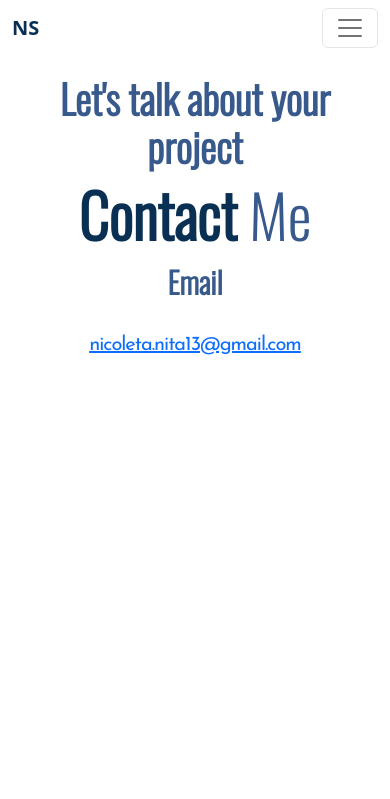
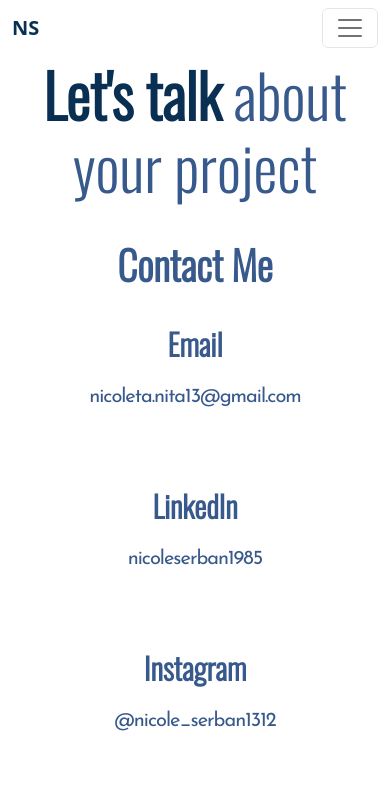
Before and after one commit to nicole1312/Portfolio-project, a plain HTML site: page contact.html in a window 390 px wide. Drawn offline with nearby package versions, Linux system fonts and the light colour scheme.

Commit message:
Added CSS and made page responsive

```diff
--- a/contact.html
+++ b/contact.html
@@ -108,15 +108,34 @@
     <div class="about-contact-body container">
       <div class="row mt-4">
         <div class="col-md-6">
-          <h2 class="about-contact">Let's talk about your project</h2>
-
-          <h1 class="about-contact-h1 mb-1">
-            <strong>Contact</strong><small> Me</small>
+          <h1 class="about-contact-h1 mt-4">
+            <strong>Let's talk</strong><small> about your project</small>
           </h1>
+          <h2 class="about-contact">Contact Me</h2>
           <h3 class="about-contact-h3 mt-1">Email</h3>
           <p>
             <a href="mailto:nicoleta.nita13@gmail.com" class="email">
               nicoleta.nita13@gmail.com
+            </a>
+          </p>
+          <h3 class="about-contact-h3 mt-1">LinkedIn</h3>
+          <p>
+            <a
+              href="https://www.linkedin.com/in/nicoleserban1985"
+              target="_blank"
+              class="linkedin"
+            >
+              nicoleserban1985
+            </a>
+          </p>
+          <h3 class="about-contact-h3 mt-1">Instagram</h3>
+          <p>
+            <a
+              href="https://www.instagram.com/nicole_serban1312/?hl=en"
+              target="_blank"
+              class="instagram"
+            >
+              @nicole_serban1312
             </a>
           </p>
         </div>
--- a/design/styles.css
+++ b/design/styles.css
@@ -56,6 +56,7 @@ p {
   font-family: "Josefin Sans", sans-serif;
   font-size: 20px;
   letter-spacing: -1px;
+  text-align: center;
 }
 
 .discover-more-link {
@@ -77,11 +78,17 @@ p {
 .about-contact-body {
   padding: 60px;
 }
+.about-contact-h1 {
+  font-size: 90px;
+}
 .about-contact-h3 {
   color: var(--headings-color);
   font-family: "Oswald", sans-serif;
   font-size: 37px;
   font-weight: bold;
+}
+.about-contact {
+  padding: 20px;
 }
 .selfie {
   border: 1px solid var(--headings-color);
@@ -148,11 +155,23 @@ p {
   padding: 20px;
   width: 500px;
 }
+.email,
+.linkedin,
+.instagram {
+  color: var(--headings-color);
+  text-decoration: none;
+}
+.email:hover,
+.linkedin:hover,
+.instagram:hover {
+  color: var(--hovering-color);
+}
 
 @media (max-width: 900px) {
   h1,
   small,
-  .projects-h1 {
+  .projects-h1,
+  .about-contact-h1 {
     font-size: 60px;
     padding-bottom: 0;
   }
@@ -168,13 +187,17 @@ p {
   }
   .about-contact-h3 {
     font-size: 30px;
+    padding: 0;
+  }
+  .about-contact {
+    padding: 30px;
   }
   .about-p {
     padding-bottom: 20px;
     text-align: center;
   }
   h4 {
-    padding-top: 30px;
+    padding-top: 20px;
   }
   p {
     font-size: 20px;
```
Also changed, not shown: about.html (+1 -1 lines), projects.html (+1 -0 lines).
